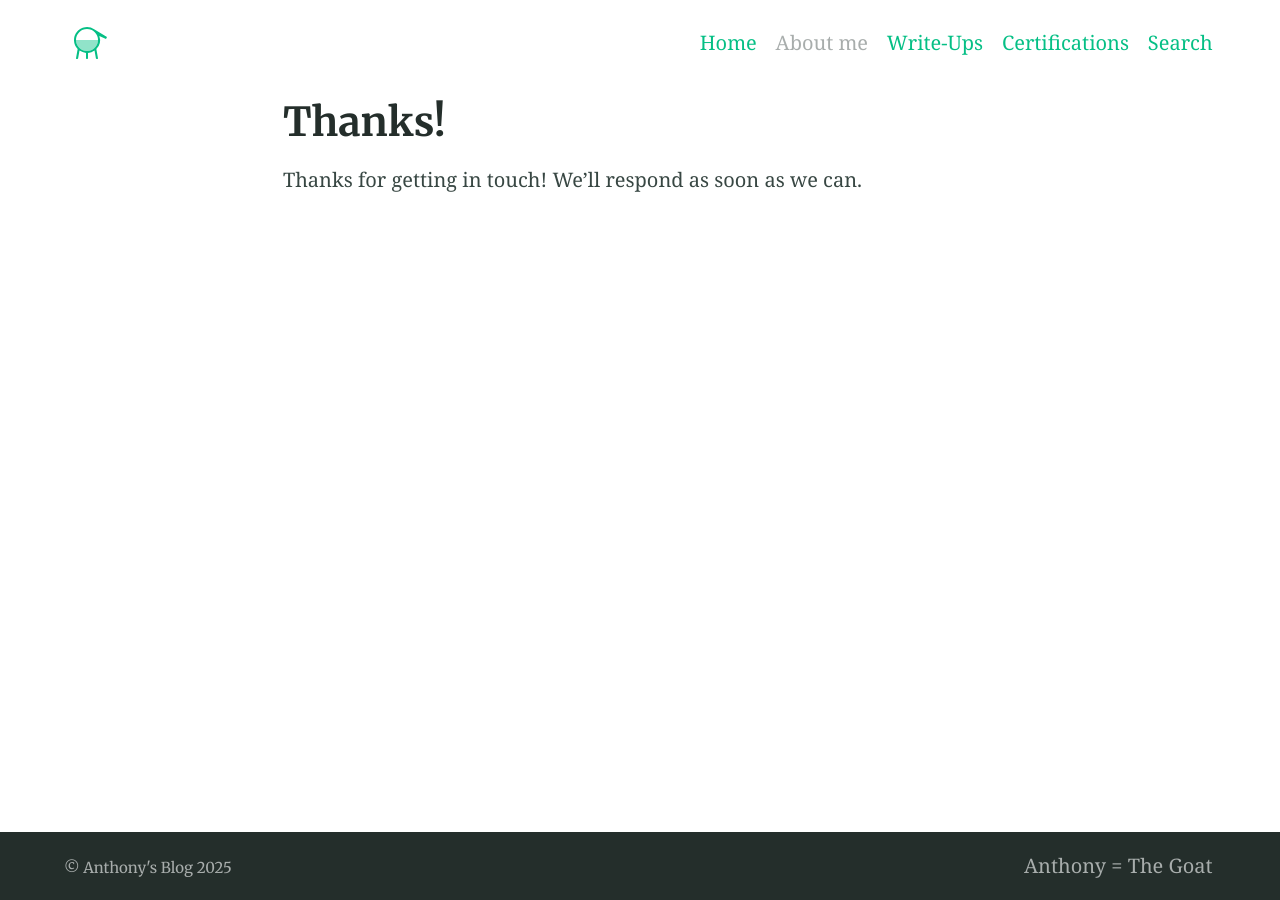
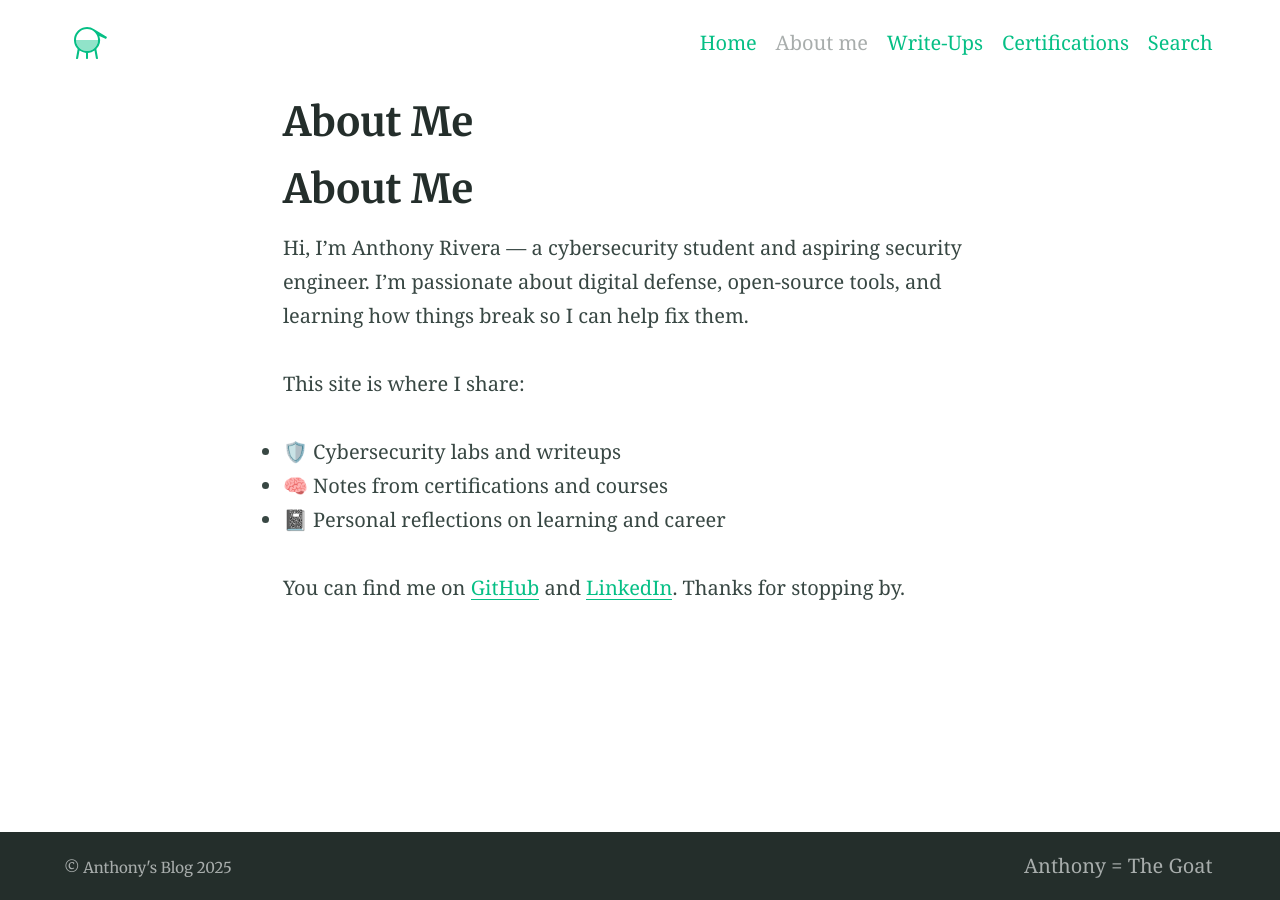
Before and after one commit to 4nthvny/4nthvny.github.io, a Jekyll site: the page built from aboutme.md, in a window 1280 px wide. Built offline with Jekyll 4.4.1, drawn with Linux system fonts in a browser that asks for light colours.

Commit message:
Update aboutme.md

```diff
--- a/aboutme.md
+++ b/aboutme.md
@@ -1,7 +1,15 @@
 ---
-title: Thanks!
-indexing: false
-sitemap: false
+title: About Me
+layout: page
 ---
 
-Thanks for getting in touch! We'll respond as soon as we can.
+# About Me
+
+Hi, I'm Anthony Rivera — a cybersecurity student and aspiring security engineer. I’m passionate about digital defense, open-source tools, and learning how things break so I can help fix them.
+
+This site is where I share:
+- 🛡️ Cybersecurity labs and writeups
+- 🧠 Notes from certifications and courses
+- 📓 Personal reflections on learning and career
+
+You can find me on [GitHub](https://github.com/4nthvny) and [LinkedIn](https://www.linkedin.com/in/anthony-d-rivera/). Thanks for stopping by.
```
